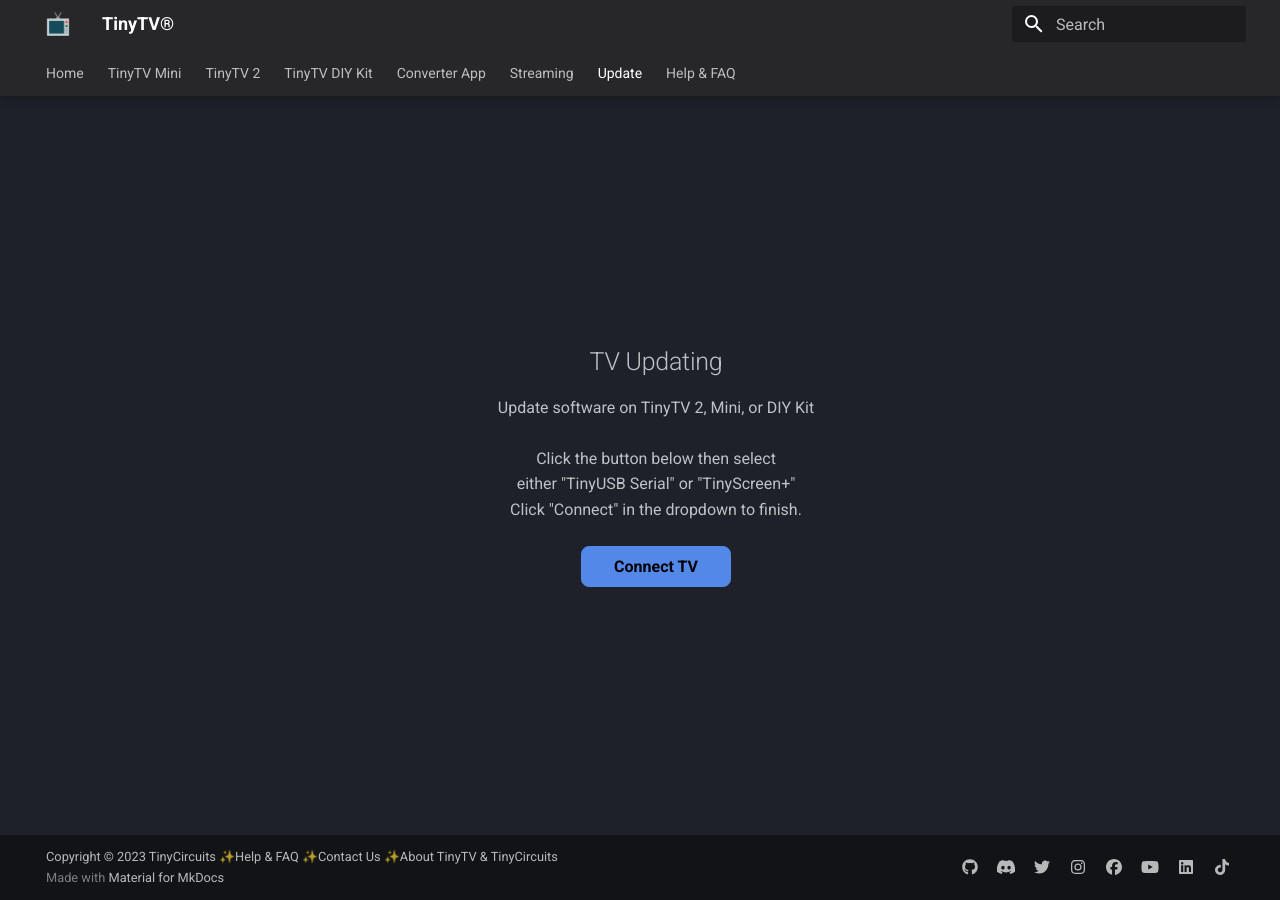
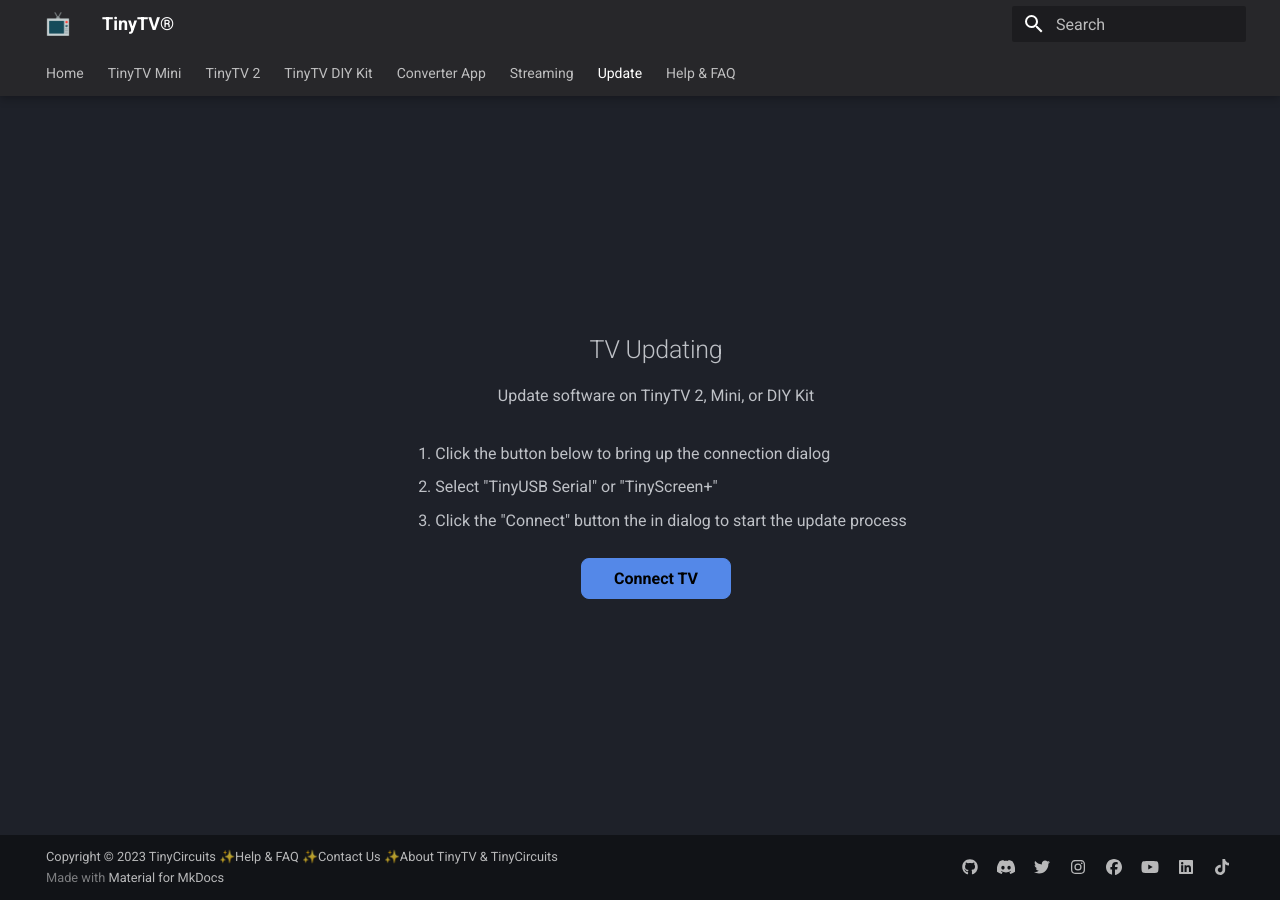
Before and after one commit to TinyCircuits/TinyTV-site, an MkDocs documentation site: the page built from docs/Update.md, in a window 1280 px wide. Built offline with MkDocs 1.6.1 and Material for MkDocs 9.7.7, drawn with Linux system fonts in a browser that asks for light colours.

Commit message:
Improve look on main screen with bullet points

```diff
--- a/docs/Update.md
+++ b/docs/Update.md
@@ -158,6 +158,13 @@
     <h2>TV Updating</h2>
 
     <p id="description" style="display:flex; text-align: center;">Update software on TinyTV 2, Mini, or DIY Kit</p>
+    <div id="mainScreenBulletList">
+      <ul style="list-style-type:decimal">
+        <li>Click the button below to bring up the connection dialog</li>
+        <li>Select "TinyUSB Serial" or "TinyScreen+"</li>
+        <li>Click the "Connect" button the in dialog to start the update process</li>
+      </ul>
+    </div>
 
     <div id="progressBar" class="progress-bar-parent invisible">
       <div id="progressBarBar" class="progress-bar">
--- a/docs/javascripts/update/main.js
+++ b/docs/javascripts/update/main.js
@@ -134,10 +134,11 @@
 
             setClickCallback("connectButton", serial.connect.bind(serial, 2000000, 2048));
 
-            setInnerText("description", "Update software on TinyTV 2, Mini, or DIY Kit\n\nClick the button below then select\neither \"TinyUSB Serial\" or \"TinyScreen+\"\nClick \"Connect\" in the dropdown to finish.");
+            setInnerText("description", "Update software on TinyTV 2, Mini, or DIY Kit");
             setInnerText("connectButton", "Connect TV");
             show("description");
             show("connectButton");
+            show("mainScreenBulletList");
 
 
             let failedToConnectOrDetect = (str) => {
@@ -148,6 +149,7 @@
                 setInnerText("description", str);
                 setInnerText("connectButton", "Try Again");
 
+                hide("mainScreenBulletList");
                 hide("infoOutput");
                 show("description");
                 show("manualUpdateButton");
@@ -172,6 +174,7 @@
 
                 setInnerText("infoOutput", "Detecting TV..");
                 show("infoOutput");
+                hide("mainScreenBulletList");
 
                 const decoder = new TextDecoder();
                 let received = "";
@@ -477,7 +480,7 @@
         serial.onDisconnect = () => {};
         await serial.disconnect();
 
-        let response = await fetch("https://raw.githubusercontent.com/TinyCircuits/TinyCircuits-TinyTVs-Firmware/master/versions.h?token=GHSAT0AAAAAABT2ZGV2RI54ZRXLYSIMEXGKY7XSEBA", {cache: 'no-store', pragma: 'no-cache'});
+        let response = await fetch("https://raw.githubusercontent.com/TinyCircuits/TinyCircuits-TinyTVs-Firmware/master/versions.h?token=GHSAT0AAAAAABT2ZGV2SAKIDG4TA4UQRA36Y7XSXCA", {cache: 'no-store', pragma: 'no-cache'});
 
         if(!response.ok){
             setInnerText("description", "Error fetching online versions, please contact us or try manually updating");
```
